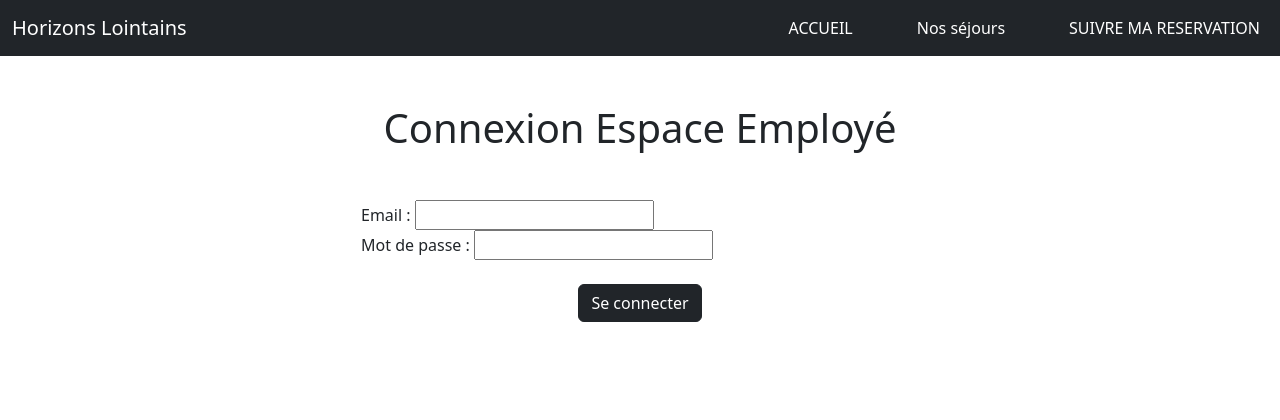
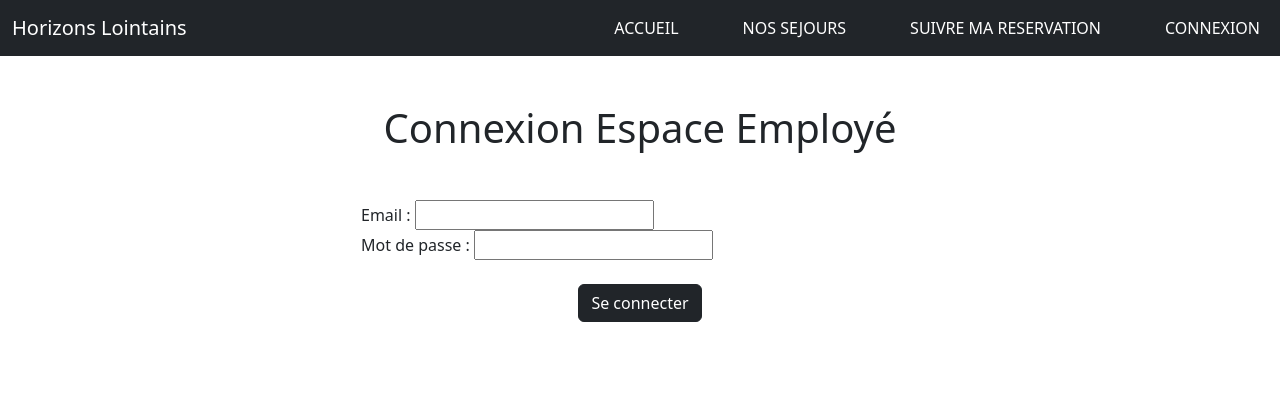
Before and after one commit to Rika600/horizons-lointains, a PHP site: page /espaces/employe.php in a window 1280 px wide. Shown: the top 420 px of the page. Run offline with PHP 8.4, Linux system fonts and the light colour scheme; a stand-in replaces the project's code that opens the database connection; some libraries are stand-ins or nearby versions; some web fonts are replaced.

Commit message:
fix : navbar corrigée (suivre-reservation + connexion)

```diff
--- a/includes/header.php
+++ b/includes/header.php
@@ -26,19 +26,18 @@
             <div class="collapse navbar-collapse" id="navbarNav">
                 <ul class="navbar-nav ms-auto gap-5">
                     <li class="nav-item"><a class="nav-link text-white" href="<?= BASE_URL ?>">ACCUEIL</a></li>
-                    <li class="nav-item"><a class="nav-link text-white" href="<?= BASE_URL ?>pages/sejours.php">Nos séjours</a></li>
+                    <li class="nav-item"><a class="nav-link text-white" href="<?= BASE_URL ?>pages/sejours.php">NOS SEJOURS</a></li>
+
                     <?php if (!isset($_SESSION['utilisateur_id'])) : ?>
-                        <li class="nav-item"><a class="nav-link text-white" href="<?= BASE_URL ?>pages/suivre-resrvation.php">SUIVRE MA RESERVATION</a></li>
+                        <li class="nav-item"><a class="nav-link text-white" href="<?= BASE_URL ?>pages/suivre-reservation.php">SUIVRE MA RESERVATION</a></li>
+                        <li class="nav-item"><a class="nav-link text-white" href="<?= BASE_URL ?>espaces/employe.php">CONNEXION</a></li>
                     <?php else : ?>
-                        <li class="nav-item"><a class="nav-link text-white" href="<?= BASE_URL ?>espaces/espace-utilisateur.php">MON ESPACE</a></li>
                         <?php if ($_SESSION['role_id'] == 2 || $_SESSION['role_id'] == 1) : ?>
                             <li class="nav-item"><a class="nav-link text-white" href="<?= BASE_URL ?>espaces/employe.php">EMPLOYÉ</a></li>
                         <?php endif; ?>
                         <?php if ($_SESSION['role_id'] == 1) : ?>
                             <li class="nav-item"><a class="nav-link text-white" href="<?= BASE_URL ?>espaces/espace-admin.php">ADMIN</a></li>
                         <?php endif; ?>
-                    <?php endif; ?>
-                    <?php if (isset($_SESSION['utilisateur_id'])) : ?>
                         <li class="nav-item"><a class="nav-link text-white" href="<?= BASE_URL ?>pages/deconnexion.php">DÉCONNEXION</a></li>
                     <?php endif; ?>
                 </ul>
```
